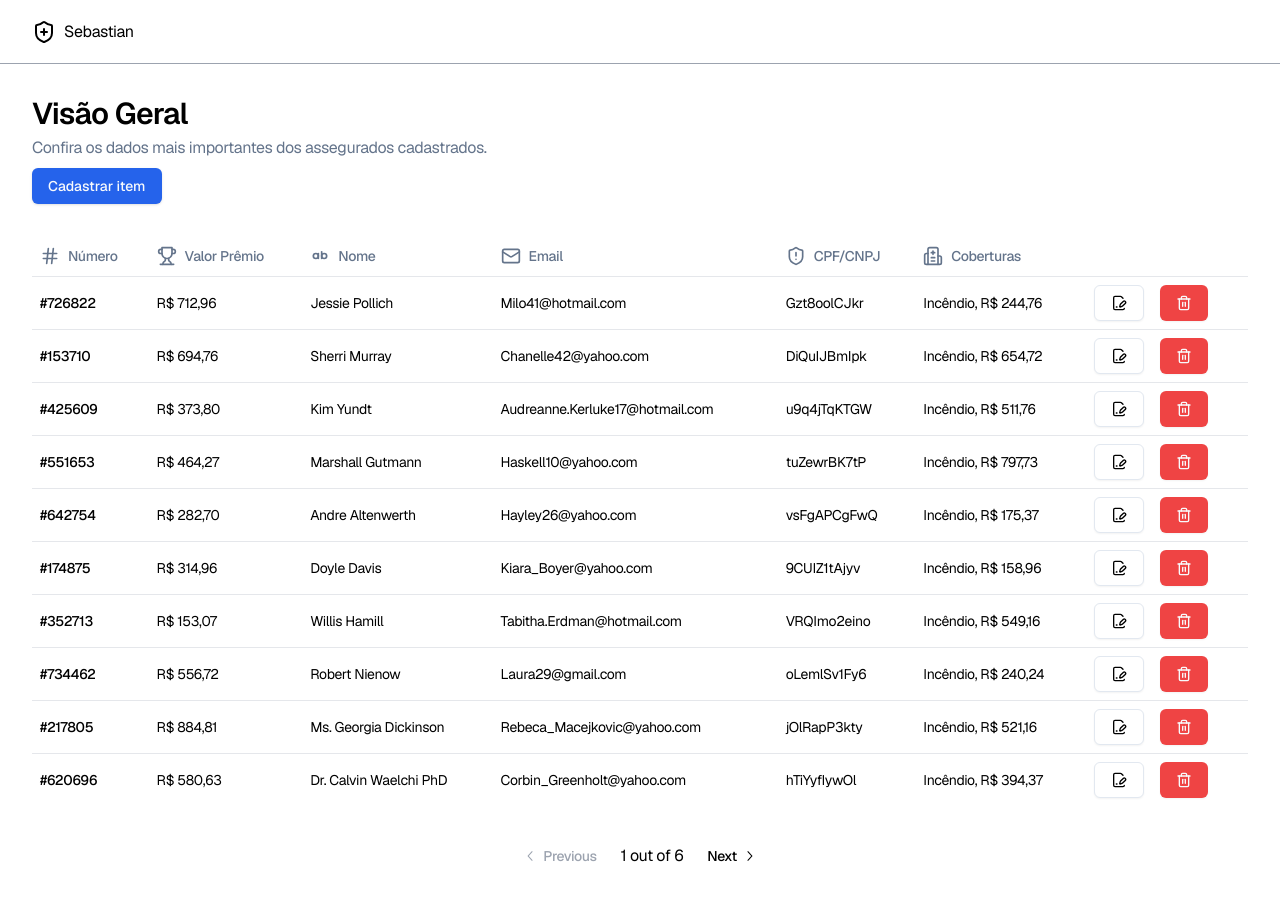
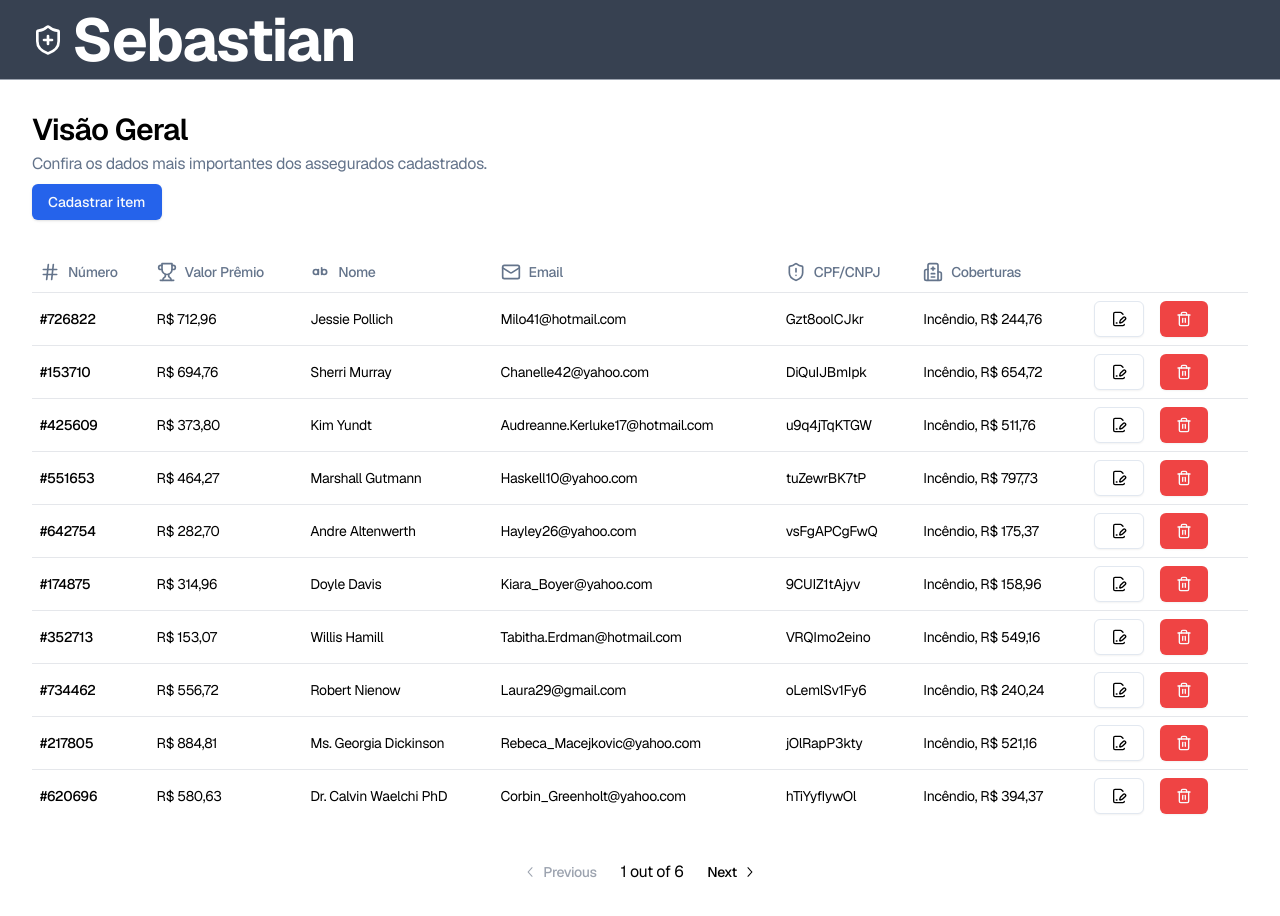
Before and after one commit to sidneifjr/insurance-manager, a Next.js app: page / in a window 1280 px wide. Shown: the top 916 px of the page. Built offline with nearby package versions, Linux system fonts and the light colour scheme; data requests are answered from the project's data file.

Commit message:
refactor(header): update styles

```diff
--- a/src/components/header.tsx
+++ b/src/components/header.tsx
@@ -3,16 +3,22 @@
 import { ShieldPlus } from 'lucide-react'
 import Link from 'next/link'
 
+import { H1 } from './typography/h1'
+
 export function Header() {
   return (
     <header
-      className="flex h-16 items-center border-b border-b-gray-400 px-8"
+      className="flex h-20 items-center border-b border-b-gray-400 bg-gray-700 px-8"
       data-testid="header"
     >
       <div className="flex w-full items-center justify-between gap-12">
-        <Link href="/" className="flex items-center gap-2 tracking-tight">
-          <ShieldPlus />
-          Sebastian
+        <Link
+          href="/"
+          className="flex w-full items-center gap-2 tracking-tight text-white"
+        >
+          <ShieldPlus width={32} height={32} />
+
+          <H1>Sebastian</H1>
         </Link>
       </div>
     </header>
```
